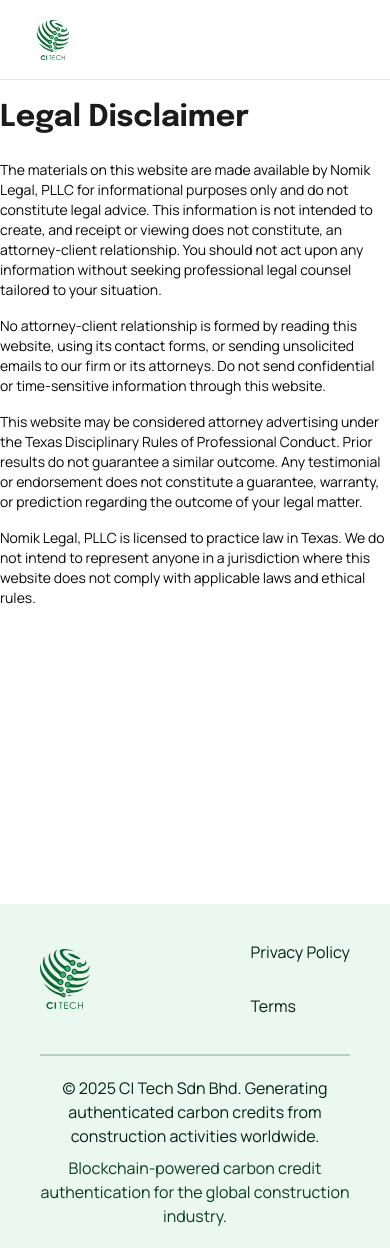
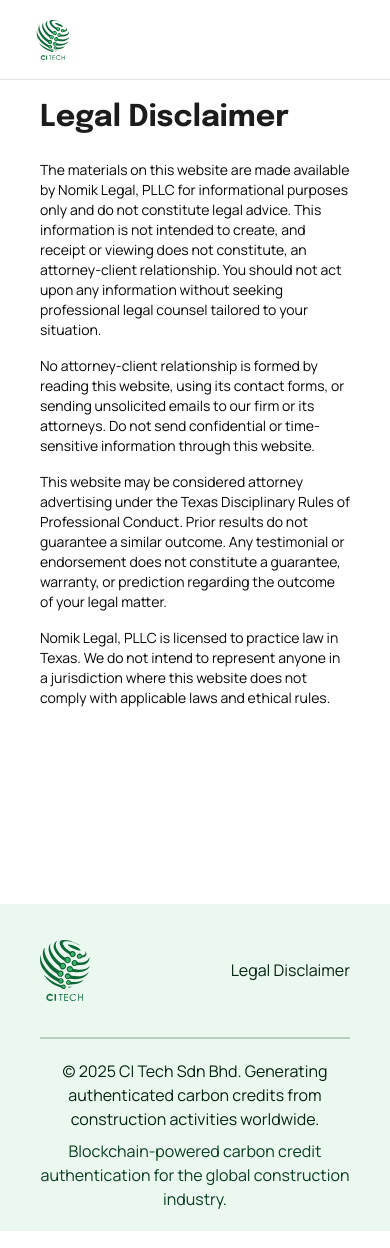
Before and after one commit to an-agha/an-agha.io, a Next.js app: page /legal-disclaimer in a window 390 px wide. Built offline with nearby package versions, Linux system fonts and the light colour scheme; some icons are missing.

Commit message:
delete privacy policy

```diff
--- a/src/app/legal-disclaimer/page.tsx
+++ b/src/app/legal-disclaimer/page.tsx
@@ -11,7 +11,7 @@
   ]
 
   return (
-    <main className="main-container pt-[60px] lg:pt-[100px]">
+    <main className="main-container pt-[60px] lg:pt-[100px] px-10 lg:px-[100px]">
       <section className='w-full max-w-[580px] min-h-screen flex flex-col gap-y-6 py-10 lg:py-[100px]'>
         <h1 className='text-3xl lg:text-[48px] font-bold text-primary-textclr'>
           Legal Disclaimer
@@ -19,7 +19,7 @@
         <div className='w-full flex flex-col gap-y-4'>
          {
           content.map((paragraph,index) => (
-            <p className='text-sm lg:text-base text-secondary-textclr'>
+            <p className='text-sm lg:text-base text-secondary-textclr' key={index}>
               {paragraph}
             </p>
           ))
--- a/src/app/privacy-policy/page.tsx
+++ /dev/null
@@ -1,30 +0,0 @@
-import React from 'react'
-
-function page() {
-
-    const content = [
-        'Nomik Legal, PLLC is committed to protecting your privacy. We may collect personal information that you voluntarily provide through our website—such as your name, email, phone number, or message content—when you fill out a contact form, sign up for updates, or communicate with us. We use this information only to respond to inquiries, send occasional legal updates or newsletters if you opt in, and manage our professional relationship. We do not sell, rent, or share your personal information with unaffiliated third parties for marketing purposes.',
-        'Our website may use cookies and third-party tools, such as Google Analytics or advertising services, to collect non-identifiable usage data, including IP address, browser type, pages visited, and time spent on the site. These tools help us understand how visitors use the site and may serve tailored ads on other platforms. You can disable cookies in your browser settings. If you provide a phone number, we may send SMS messages related to legal services, deadlines, or document requests. Message and data rates may apply. You may reply STOP at any time to opt out. We take reasonable steps to protect your data, but cannot guarantee absolute security. By using this website, you consent to this policy. We may revise it periodically, and updated versions will be posted on this page.',
-    ]
-
-  return (
-     <main className="main-container pt-[60px] lg:pt-[100px]">
-          <section className='w-full max-w-[580px] min-h-screen flex flex-col gap-y-6 py-10 lg:py-[100px]'>
-            <h1 className='text-3xl lg:text-[48px] font-bold text-primary-textclr'>
-              Privacy Policy
-            </h1>
-            <div className='w-full flex flex-col gap-y-4'>
-             {
-              content.map((paragraph,index) => (
-                <p className='text-sm lg:text-base text-secondary-textclr'>
-                  {paragraph}
-                </p>
-              ))
-             }
-            </div>
-          </section>
-        </main>
-  )
-}
-
-export default page
--- a/src/components/footer/Cta.tsx
+++ b/src/components/footer/Cta.tsx
@@ -12,11 +12,11 @@
             <div className='w-full flex justify-between items-center'>
                <Image src="/images/logos/citech-logo.svg" alt='logo' width={50} height={60} draggable={false} />
                <div className='flex flex-col items-start md:flex-row gap-[30px]'>
-                <Link href="/" className='text-[#062412] font-Manrope'>
+                {/* <Link href="/privacy-policy" className='text-[#062412] font-Manrope'>
                     Privacy Policy
-                </Link>
-                <Link href="/" className='text-[#062412] font-Manrope'>
-                    Terms
+                </Link> */}
+                <Link href="/legal-disclaimer" className='text-[#062412] font-Manrope'>
+                    Legal Disclaimer
                 </Link>
                </div>
             </div>
```
